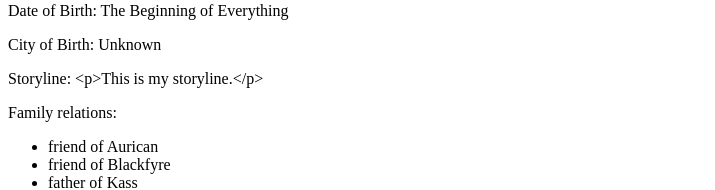
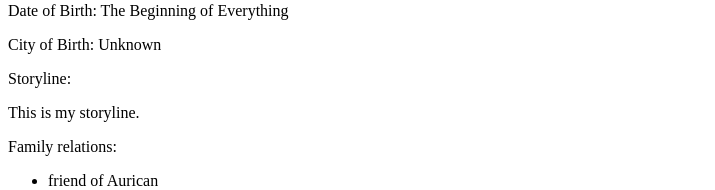
Before and after one commit to maartenl/Land-of-Karchan, an Angular app: page / in a window 1280 px wide. Shown: the part 602-792 px from the top of the page, without its empty margins (0-715 px from the left). Built offline with nearby package versions, Linux system fonts and the light colour scheme.

Commit message:
/* made sure that the storyline displays html tags properly */

```diff
--- a/src/app/player-settings/player-settings.component.html
+++ b/src/app/player-settings/player-settings.component.html
@@ -31,8 +31,9 @@
   City of Birth: {{player.cityofbirth}}
 </p>
 <p>
-  Storyline: {{player.storyline}}
+  Storyline:
 </p>
+<div id="storyline" [innerHTML]="player.storyline"></div>
 <p>
   Family relations:
   <ul>
```
